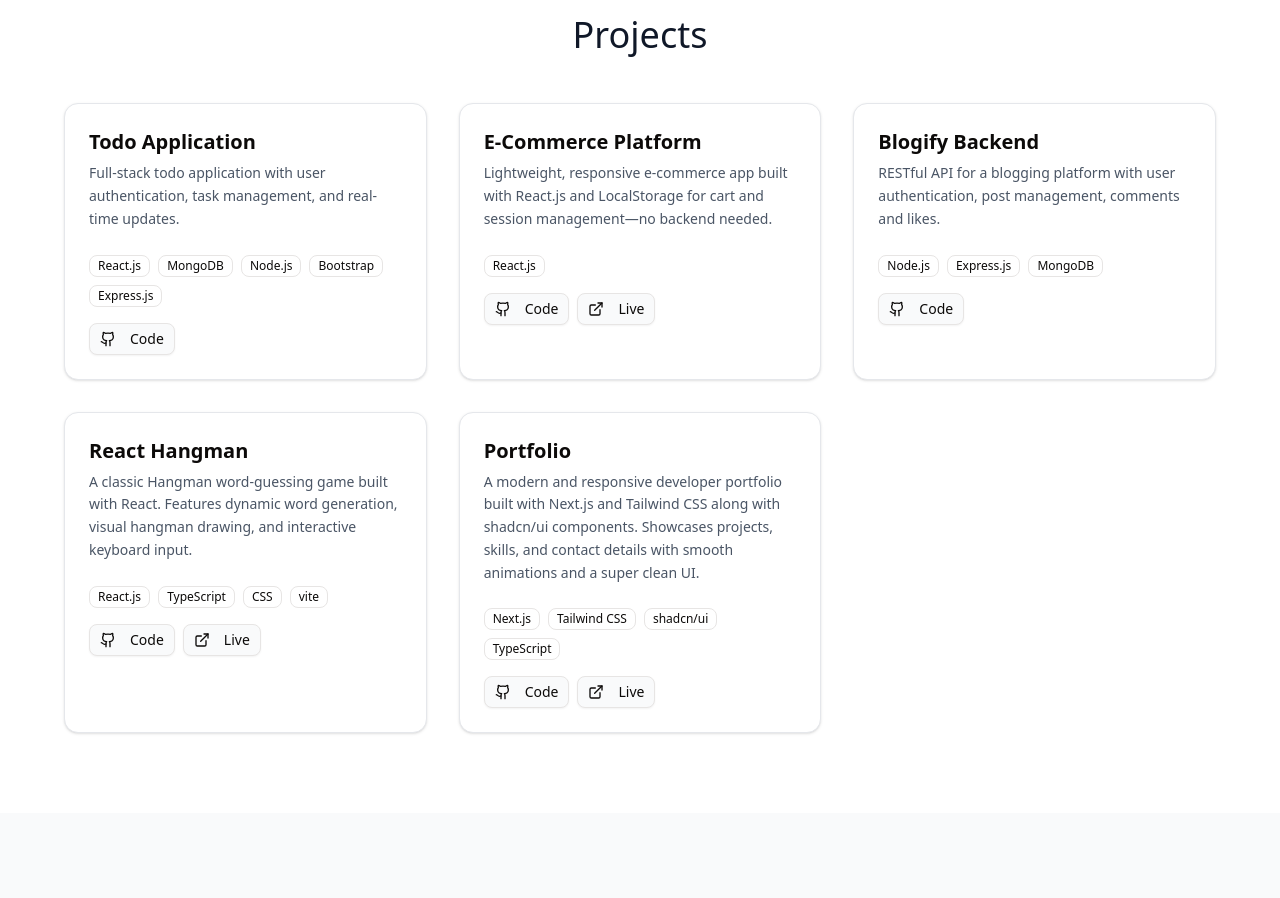
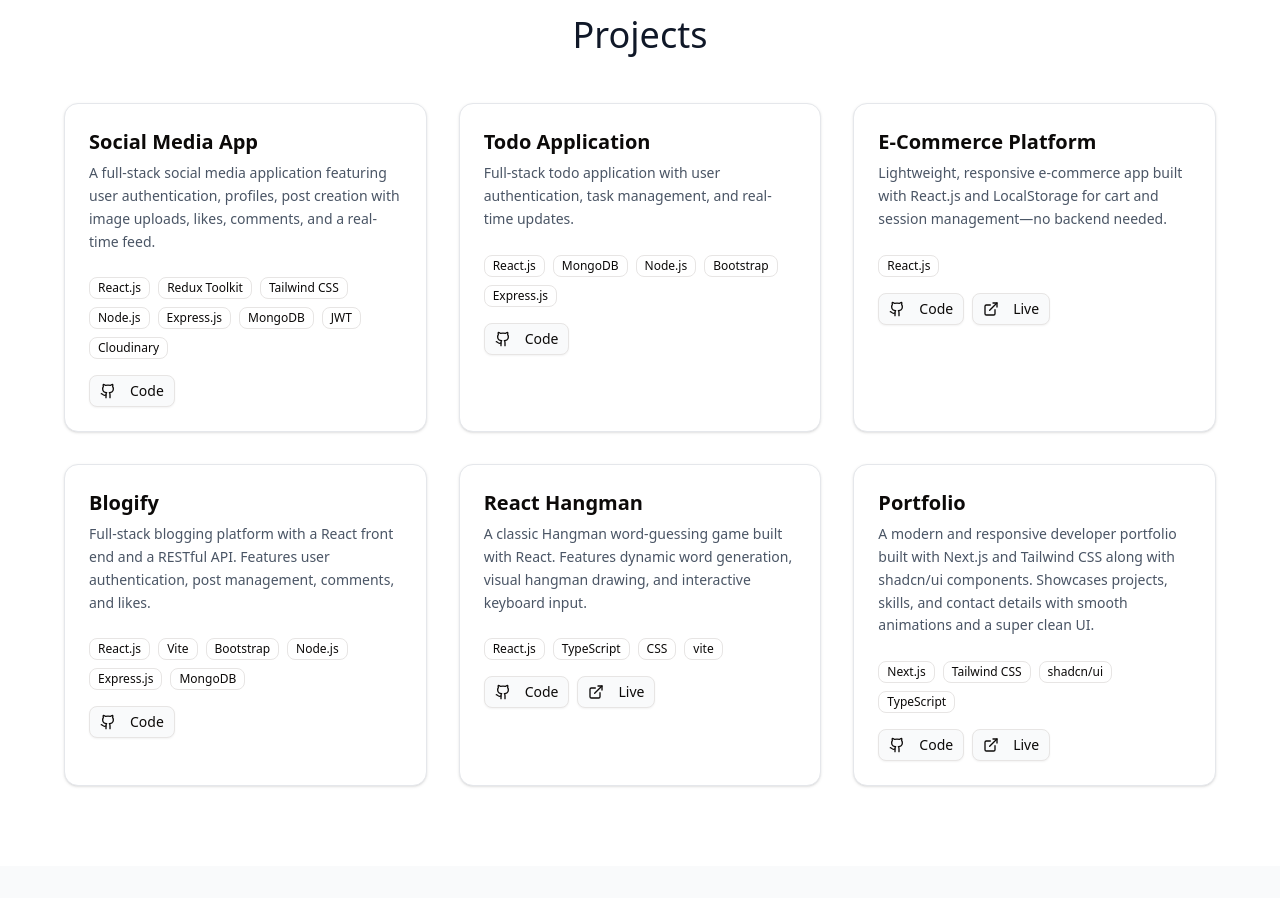
Before and after one commit to jhapriyansh/portfolio, a Next.js app: page / in a window 1280 px wide. Shown: the part 2320-3218 px from the top of the page. Built offline with nearby package versions, Linux system fonts and the light colour scheme.

Commit message:
project added

```diff
--- a/src/components/ProjectsSection.tsx
+++ b/src/components/ProjectsSection.tsx
@@ -11,6 +11,24 @@ import { Badge } from "@/components/ui/badge";
 import { Github, ExternalLink } from "lucide-react";
 
 const projects = [
+  {
+    title: "Social Media App",
+    type: "fs",
+    description:
+      "A full-stack social media application featuring user authentication, profiles, post creation with image uploads, likes, comments, and a real-time feed.",
+    tech: [
+      "React.js",
+      "Redux Toolkit",
+      "Tailwind CSS",
+      "Node.js",
+      "Express.js",
+      "MongoDB",
+      "JWT",
+      "Cloudinary",
+    ],
+    github: "https://github.com/jhapriyansh/socialmedia-app",
+    live: "#", // Add your live deployment link here
+  },
   {
     title: "Todo Application",
     type: "fs",
@@ -30,11 +48,11 @@ const projects = [
     live: "https://nscc-web-project.vercel.app/",
   },
   {
-    title: "Blogify Backend",
-    type: "be",
+    title: "Blogify",
+    type: "fs",
     description:
-      "RESTful API for a blogging platform with user authentication, post management, comments and likes.",
-    tech: ["Node.js", "Express.js", "MongoDB"],
+      "Full-stack blogging platform with a React front end and a RESTful API. Features user authentication, post management, comments, and likes.",
+    tech: ["React.js", "Vite", "Bootstrap", "Node.js", "Express.js", "MongoDB"],
     github: "https://github.com/jhapriyansh/blogify",
     live: "no deployment yet",
   },
```
